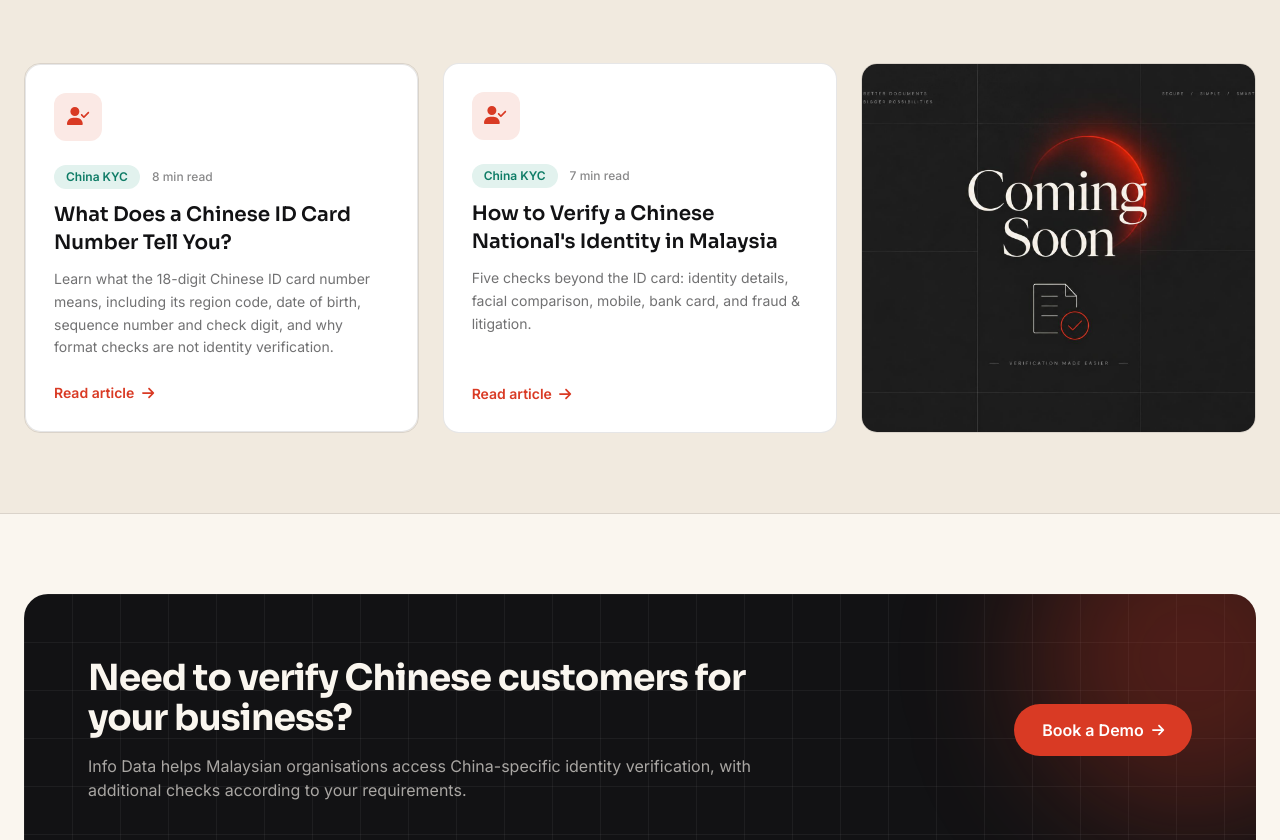
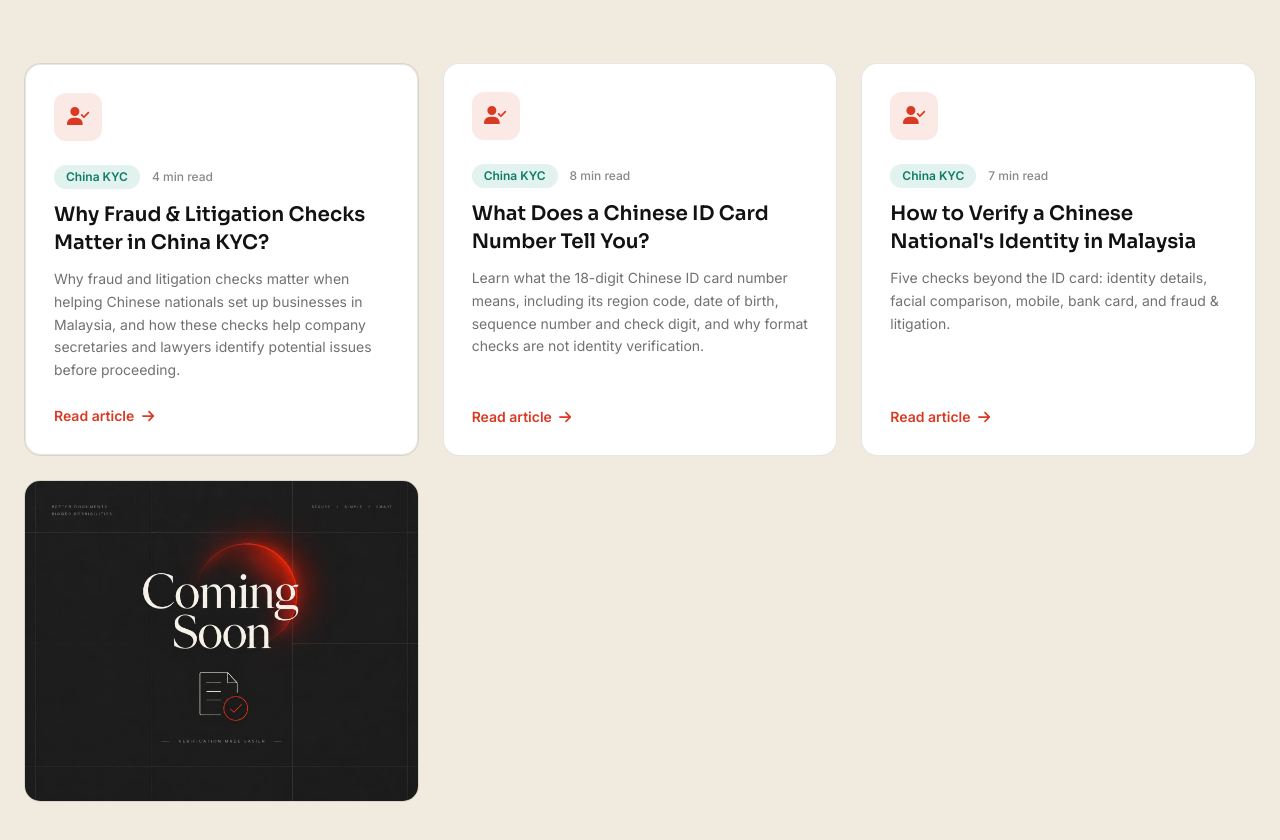
Before and after one commit to hlchin998/chinakyc, a plain HTML site: page blog.html in a window 1280 px wide. Shown: the part 969-1809 px from the top of the page. Drawn offline with nearby package versions, Linux system fonts and the light colour scheme.

Commit message:
Add files via upload

```diff
--- a/blog.html
+++ b/blog.html
@@ -135,14 +135,21 @@
       <div class="max-w-7xl mx-auto px-6 py-16 lg:py-20">
         <div class="grid md:grid-cols-2 lg:grid-cols-3 gap-6">
           <div id="post-1" class="rounded-2xl overflow-hidden border border-ink/10 min-h-[320px]">
-            <a id="post-1" href="articles/chinese-id-card-number-format.html" class="group bg-white rounded-2xl border border-ink/10 p-7 flex flex-col hover:border-seal/40 hover:shadow-lg hover:shadow-ink/5 transition-all">
+            <a id="post-1" href="articles/china-fraud-litigation-checks-malaysia.html" class="group bg-white rounded-2xl border border-ink/10 p-7 flex flex-col hover:border-seal/40 hover:shadow-lg hover:shadow-ink/5 transition-all">
+              <div class="w-12 h-12 rounded-xl bg-seal-soft text-seal flex items-center justify-center mb-6"><i class="fa-solid fa-user-check text-lg"></i></div>
+              <div class="flex items-center gap-3 text-xs font-semibold mb-3"><span class="text-jade bg-jade-soft px-3 py-1 rounded-full">China KYC</span><span class="text-ink/50 font-medium">4 min read</span></div>
+              <h3 class="font-display font-semibold text-xl leading-snug group-hover:text-seal transition-colors">Why Fraud & Litigation Checks Matter in China KYC?</h3>
+              <p class="mt-3 text-sm text-ink/60 leading-relaxed flex-1">Why fraud and litigation checks matter when helping Chinese nationals set up businesses in Malaysia, and how these checks help company secretaries and lawyers identify potential issues before proceeding.</p>
+              <div class="mt-6 text-sm font-semibold text-seal">Read article <i class="fa-solid fa-arrow-right ml-1"></i></div>
+            </a>
+          </div>
+          <a id="post-1" href="articles/chinese-id-card-number-format.html" class="group bg-white rounded-2xl border border-ink/10 p-7 flex flex-col hover:border-seal/40 hover:shadow-lg hover:shadow-ink/5 transition-all">
             <div class="w-12 h-12 rounded-xl bg-seal-soft text-seal flex items-center justify-center mb-6"><i class="fa-solid fa-user-check text-lg"></i></div>
             <div class="flex items-center gap-3 text-xs font-semibold mb-3"><span class="text-jade bg-jade-soft px-3 py-1 rounded-full">China KYC</span><span class="text-ink/50 font-medium">8 min read</span></div>
             <h3 class="font-display font-semibold text-xl leading-snug group-hover:text-seal transition-colors">What Does a Chinese ID Card Number Tell You?</h3>
             <p class="mt-3 text-sm text-ink/60 leading-relaxed flex-1">Learn what the 18-digit Chinese ID card number means, including its region code, date of birth, sequence number and check digit, and why format checks are not identity verification.</p>
             <div class="mt-6 text-sm font-semibold text-seal">Read article <i class="fa-solid fa-arrow-right ml-1"></i></div>
           </a>
-          </div>
           <a id="post-2" href="articles/verify-chinese-national-identity-malaysia.html" class="group bg-white rounded-2xl border border-ink/10 p-7 flex flex-col hover:border-seal/40 hover:shadow-lg hover:shadow-ink/5 transition-all">
             <div class="w-12 h-12 rounded-xl bg-seal-soft text-seal flex items-center justify-center mb-6"><i class="fa-solid fa-user-check text-lg"></i></div>
             <div class="flex items-center gap-3 text-xs font-semibold mb-3"><span class="text-jade bg-jade-soft px-3 py-1 rounded-full">China KYC</span><span class="text-ink/50 font-medium">7 min read</span></div>
```
